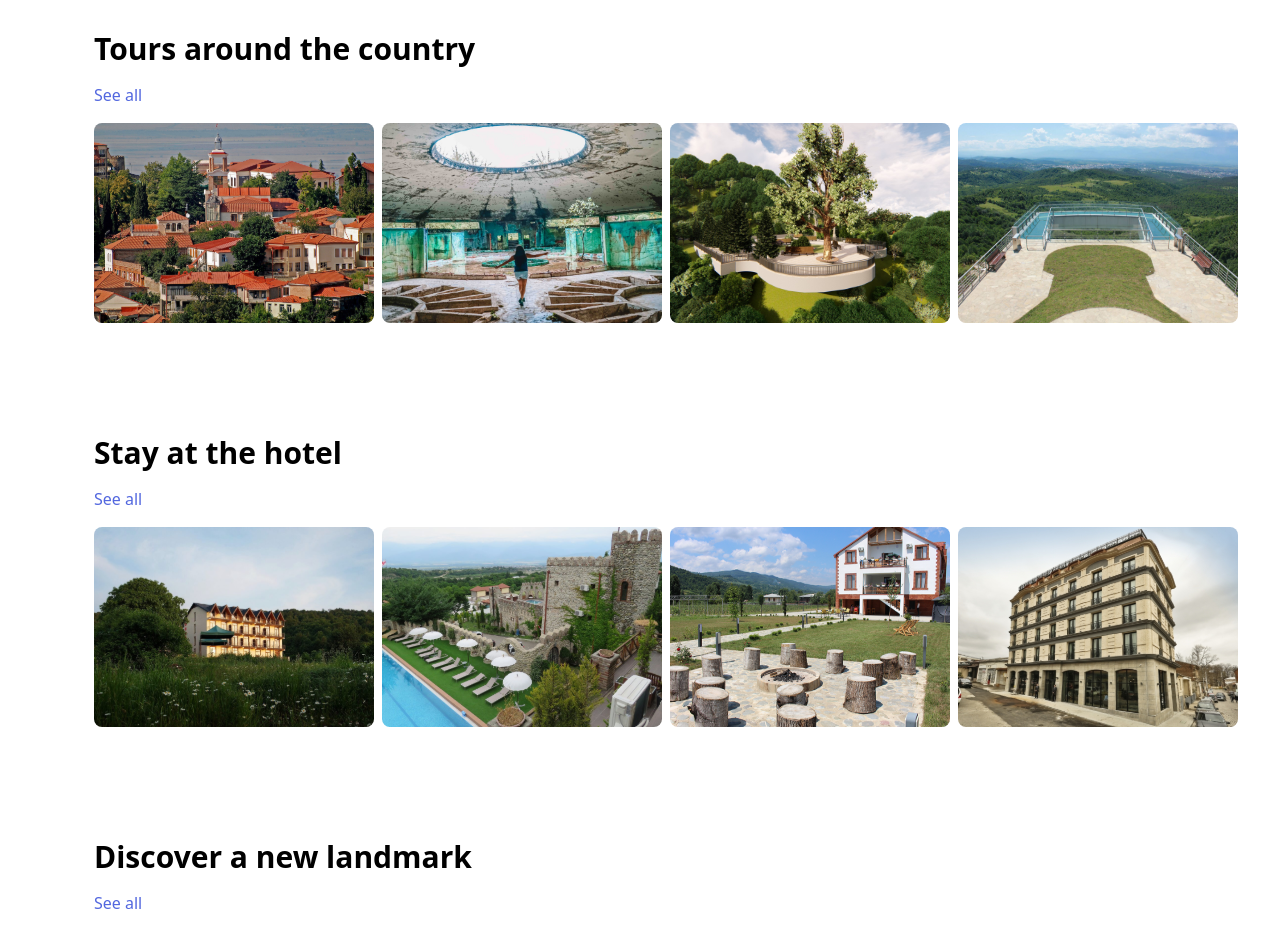
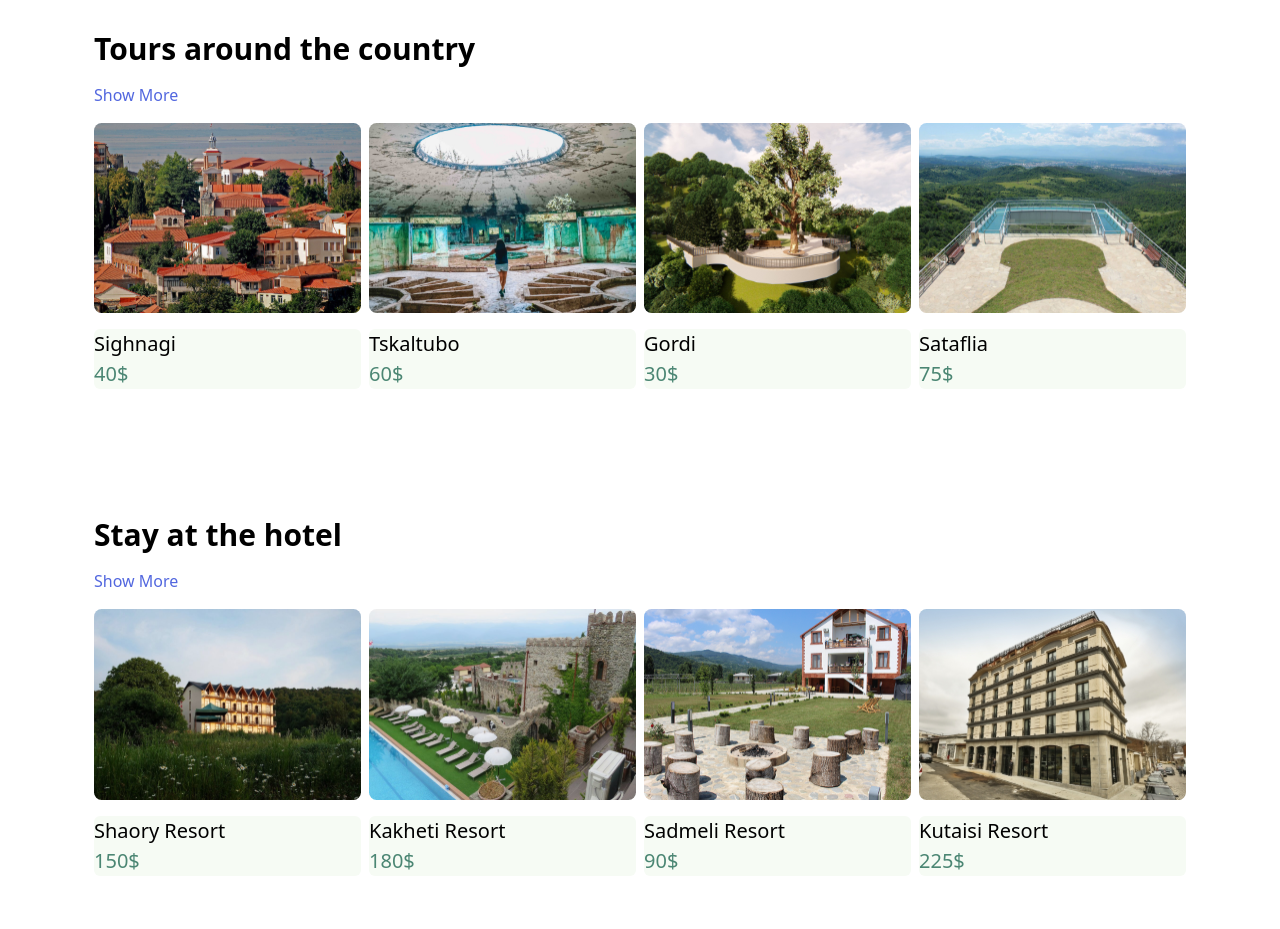
Before and after one commit to sofiio/Landingpg, a React (Create React App) app: page / in a window 1280 px wide. Shown: the part 1440-2369 px from the top of the page. Built offline with nearby package versions, Linux system fonts and the light colour scheme.

Commit message:
some functions added

```diff
--- /dev/null
+++ b/src/Components/Hotels.js
@@ -0,0 +1,61 @@
+import React from "react";
+import Product from "./Product";
+import { useState } from "react";
+
+function Hotels() {
+  const hotels = [
+    {
+      id: "1",
+      image: "Rectangle10.svg",
+      title: "Shaory Resort",
+      price: "150$",
+    },
+    {
+      id: "2",
+      image: "Rectangle11.svg",
+      title: "Kakheti Resort",
+      price: "180$",
+    },
+    {
+      id: "3",
+      image: "Rectangle12.svg",
+      title: "Sadmeli Resort",
+      price: "90$",
+    },
+    {
+      id: "4",
+      image: "Rectangle13.svg",
+      title: "Kutaisi Resort",
+      price: "225$",
+    },
+    {
+      id: "5",
+      image: "Rectangle9.svg",
+      title: "Sataflia Resort",
+      price: "100$",
+    },
+  ];
+
+  const [showMore, setShowMore] = useState(false);
+
+  const toggleShowMore = () => setShowMore(!showMore);
+
+  return (
+    <div className="container items-center mt-14 lg:mt-28">
+      <h2 className=" text-3xl  ">
+        <strong>Stay at the hotel</strong>
+      </h2>
+      <button className="text-bookmark-purple mt-4 " onClick={toggleShowMore}>
+        {" "}
+        {showMore ? "Show Less" : "Show More"}
+      </button>
+      <div className="lg:grid-cols-4 grid grid-cols-1 gap-2 mt-4">
+        {hotels.slice(0, showMore ? hotels.length : 4).map((val, key) => (
+          <Product id={val.id} image={val.image} title={val.title} price={val.price} />
+        ))}
+      </div>
+    </div>
+  );
+}
+
+export default Hotels;
--- /dev/null
+++ b/src/Components/Landmarks.js
@@ -0,0 +1,51 @@
+import React from "react";
+import Product from "./Product";
+import { useState } from "react";
+
+function Landmarks() {
+  const landmarks = [
+    {
+      id: "1",
+      image: "Rectangle15.svg",
+      title: "Tsalka",
+    },
+    {
+      id: "2",
+      image: "Rectangle16.svg",
+      title: "Tsikhisdziri",
+    },
+    {
+      id: "3",
+      image: "Rectangle17.svg",
+      title: "Sairme",
+    },
+    {
+      id: "4",
+      image: "Rectangle16.svg",
+      title: "Tskaltubo",
+    },
+  ];
+
+  const [showMore, setShowMore] = useState(false);
+
+  const toggleShowMore = () => setShowMore(!showMore);
+
+  return (
+    <div className="container items-center mt-14 lg:mt-28">
+      <h2 className=" text-3xl  ">
+        <strong>Discover a new landmark</strong>
+      </h2>
+      <button className="text-bookmark-purple mt-4" onClick={toggleShowMore}>
+        {" "}
+        {showMore ? "Show Less" : "Show More"}
+      </button>
+      <div className="lg:grid-cols-4 grid grid-cols-1 gap-2 mt-4">
+        {landmarks.slice(0, showMore ? landmarks.length : 3).map((val, key) => (
+          <Product id={val.id} image={val.image}/>
+        ))}
+      </div>
+    </div>
+  );
+}
+
+export default Landmarks;
--- a/src/Components/MainBody.js
+++ b/src/Components/MainBody.js
@@ -1,4 +1,7 @@
 import React from "react";
+import Hotels from "./Hotels";
+import Landmarks from "./Landmarks";
+import Tours from "./Tours";
 
 function MainBody() {
   return (
@@ -6,6 +9,7 @@ function MainBody() {
       <img src="/Frame12.svg" alt="" className="w-full" />
       <div className="container flex flex-row-reverse lg:flex-row items-center gap-12 mt-14 lg:mt-28">
         {/* first section/buttons */}
+
         <div className="flex flex-col sm:flex-row gap-8 mx-auto ">
           <button className="w-[220px] sm:w-[130px] md:w-[170px] lg:w-[220px] h-[60px] rounded-full border-2 flex gap-2 items-center justify-center">
             <img src="/bus1.svg" alt="" />
@@ -48,47 +52,16 @@ function MainBody() {
       </div>
 
       {/* third section/ Tours around the country */}
-      <div className="container items-center mt-14 lg:mt-28 ">
-        <h2 className=" text-3xl  ">
-          <strong>Tours around the country</strong>
-        </h2>
-        <button className="text-bookmark-purple mt-4 ">See all</button>
-        <div className="flex flex-col xl:flex-row gap-2 mt-4">
-          <img src="/Rectangle6.svg" alt="" className="" />
-          <img src="/Rectangle7.svg" alt="" className="" />
-          <img src="/Rectangle8.svg" alt="" className="" />
-          <img src="/Rectangle9.svg" alt="" className="" />
-        </div>
-      </div>
+
+      <Tours />
 
       {/* fourth section/ Stay at the hotel */}
-      <div className="container items-center mt-14 lg:mt-28">
-        <h2 className=" text-3xl  ">
-          <strong>Stay at the hotel</strong>
-        </h2>
-        <button className="text-bookmark-purple mt-4 ">See all</button>
-        <div className="flex flex-col xl:flex-row gap-2 mt-4">
-          <img src="/Rectangle10.svg" alt="" className="" />
-          <img src="/Rectangle11.svg" alt="" className="" />
-          <img src="/Rectangle12.svg" alt="" className="" />
-          <img src="/Rectangle13.svg" alt="" className="" />
-        </div>
-      </div>
+
+      <Hotels />
 
       {/* fifth section/ Discover a new landmark */}
-      <div className="container items-center mt-14 lg:mt-28">
-        <h2 className=" text-3xl  ">
-          <strong>Discover a new landmark</strong>
-        </h2>
-        <button className="text-bookmark-purple mt-4">See all</button>
-        <div className="flex flex-col xl:flex-row gap-16 mt-4">
-          <img src="/Rectangle15.svg" alt="" className="" />
-          <img src="/Rectangle16.svg" alt="" className="" />
-          <img src="/Rectangle17.svg" alt="" className="" />
-        </div>
-      </div>
 
-
+      <Landmarks/>
 
       {/* sixth section/ Have extreme fun */}
       <div className="container items-center mt-14 lg:mt-28">
@@ -103,9 +76,6 @@ function MainBody() {
           <img src="/file14.svg" alt="" className="" />
         </div>
       </div>
-
-
-
     </div>
   );
 }
--- /dev/null
+++ b/src/Components/Product.js
@@ -0,0 +1,14 @@
+function Product({ title, image, price }) {
+  return (
+    <div>
+      <img src={image} alt="" className="w-full" />
+
+      <div className=" rounded-md bg-[#F6FBF4] my-4 ">
+        <h2 className="text-[20px]">{title}</h2>
+        <h2 className="text-[20px] text-[#4B8673]">{price}</h2>
+      </div>
+    </div>
+  );
+}
+
+export default Product;
--- /dev/null
+++ b/src/Components/Tours.js
@@ -0,0 +1,67 @@
+import React from "react";
+import Product from "./Product";
+import { useState } from "react";
+
+function Tours() {
+  const products = [
+    {
+      id: "1",
+      image: "Rectangle6.svg",
+      title: "Sighnagi",
+      price: "40$",
+    },
+    {
+      id: "2",
+      image: "Rectangle7.svg",
+      title: "Tskaltubo",
+      price: "60$",
+    },
+    {
+      id: "3",
+      image: "Rectangle8.svg",
+      title: "Gordi",
+      price: "30$",
+    },
+    {
+      id: "4",
+      image: "Rectangle9.svg",
+      title: "Sataflia",
+      price: "75$",
+    },
+    {
+      id: "5",
+      image: "Rectangle15.svg",
+      title: "Racha",
+      price: "120$",
+    },
+    {
+      id: "6",
+      image: "Rectangle17.svg",
+      title: "Lechkhumi",
+      price: "240$",
+    },
+  ];
+
+  const [showMore, setShowMore] = useState(false);
+
+  const toggleShowMore = () => setShowMore(!showMore);
+
+  return (
+    <div className="container items-center mt-14 lg:mt-28 ">
+      <h2 className=" text-3xl  ">
+        <strong>Tours around the country</strong>
+      </h2>
+      <button className="text-bookmark-purple mt-4 " onClick={toggleShowMore}>
+        {" "}
+        {showMore ? "Show Less" : "Show More"}
+      </button>
+      <div className="lg:grid-cols-4 grid grid-cols-1 gap-2 mt-4">
+        {products.slice(0, showMore ? products.length : 4).map((val, key) => (
+          <Product id={val.id} image={val.image} title={val.title} price={val.price} />
+        ))}
+      </div>
+    </div>
+  );
+}
+
+export default Tours;
```
